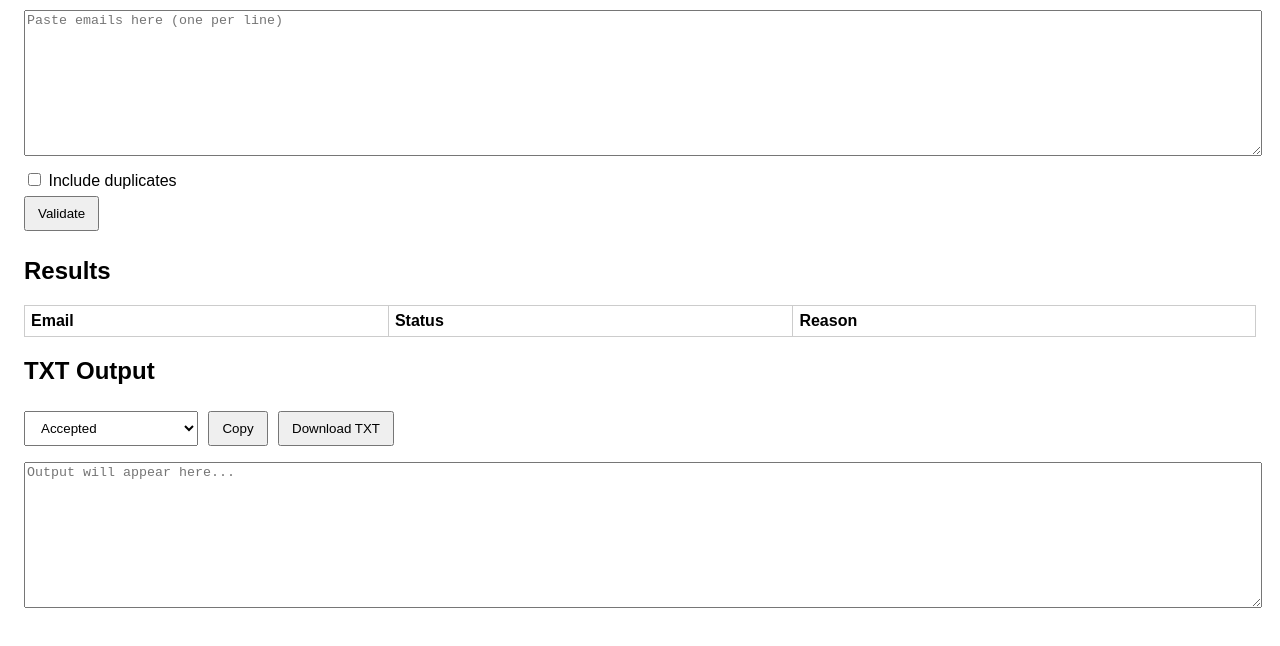
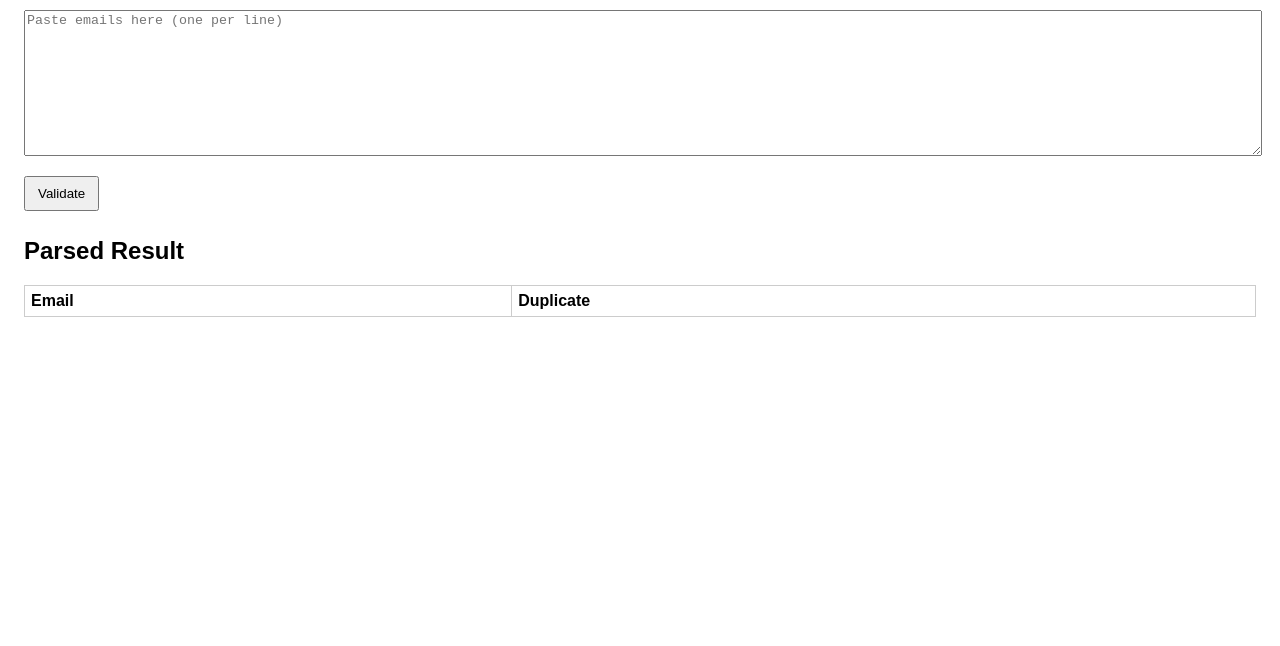
Before and after one commit to Kernspalter1/Email-Validator-chat-gpt, a plain HTML site: page assets/index.html in a window 1280 px wide. Shown: the part 82-728 px from the top of the page. Drawn offline with Linux system fonts and the light colour scheme.

Commit message:
Update index.html

```diff
--- a/assets/index.html
+++ b/assets/index.html
@@ -11,33 +11,19 @@
 
 <textarea id="input" placeholder="Paste emails here (one per line)"></textarea>
 
-<div>
-  <label><input type="checkbox" id="dupes"> Include duplicates</label>
-</div>
-
 <button id="btnRun">Validate</button>
 
-<h2>Results</h2>
-<table id="table">
-  <thead>
-    <tr><th>Email</th><th>Status</th><th>Reason</th></tr>
-  </thead>
-  <tbody></tbody>
+<h2>Parsed Result</h2>
+
+<table>
+<thead>
+<tr>
+  <th>Email</th>
+  <th>Duplicate</th>
+</tr>
+</thead>
+<tbody id="tableBody"></tbody>
 </table>
-
-<h2>TXT Output</h2>
-
-<label>
-  <select id="mode">
-    <option value="accepted">Accepted</option>
-    <option value="accepted_uncertain">Accepted + Uncertain</option>
-  </select>
-</label>
-
-<button id="btnCopy">Copy</button>
-<button id="btnDownload">Download TXT</button>
-
-<textarea id="output" placeholder="Output will appear here..."></textarea>
 
 <script src="app.js"></script>
 </body>
```
